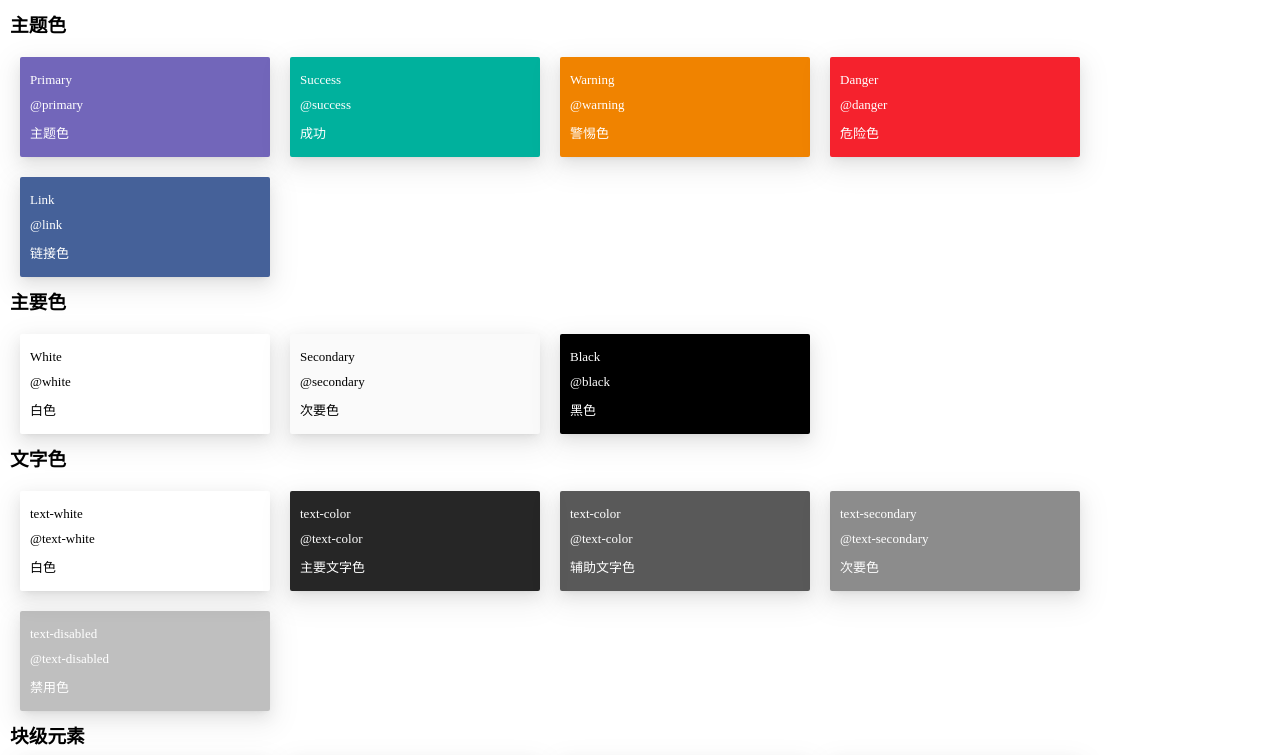
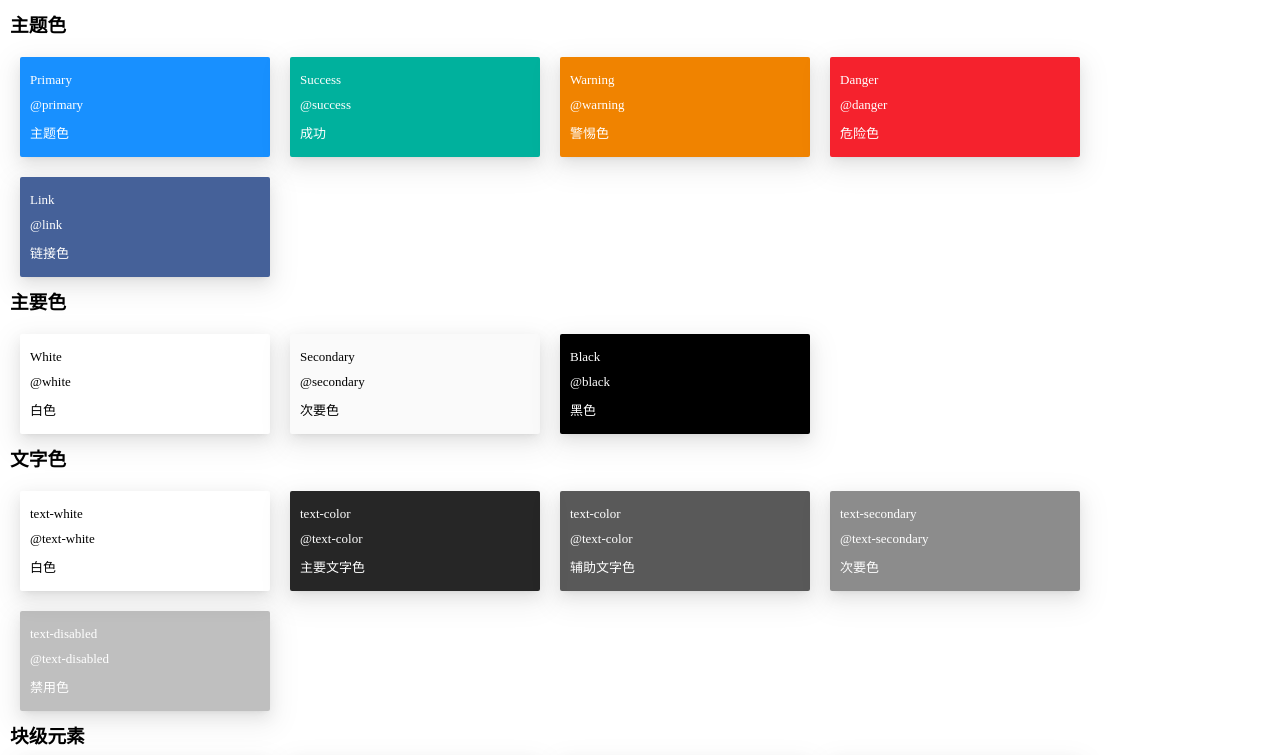
Before and after one commit to mkRui/Mor-Color, a website: page index.html in a window 1280 px wide. Shown: the top 755 px of the page. Drawn offline with Linux system fonts and the light colour scheme.

Commit message:
fix: 修改主题色

```diff
--- a/theme/theme.css
+++ b/theme/theme.css
@@ -1,5 +1,5 @@
 [mor-theme="light"] {
-    --theme-color-primary: #7266ba;
+    --theme-color-primary: #1890ff;
     --theme-color-success: #00b19d;
     --theme-color-warning: #f08300;
     --theme-color-danger: #f5222d;
@@ -40,7 +40,7 @@
 }
 
 [mor-theme="dark"] {
-    --theme-color-primary: #7266ba;
+    --theme-color-primary: #1890ff;
     --theme-color-success: #00b19d;
     --theme-color-warning: #f08300;
     --theme-color-danger: #f5222d;
```
Also changed, not shown: 1 other file.
